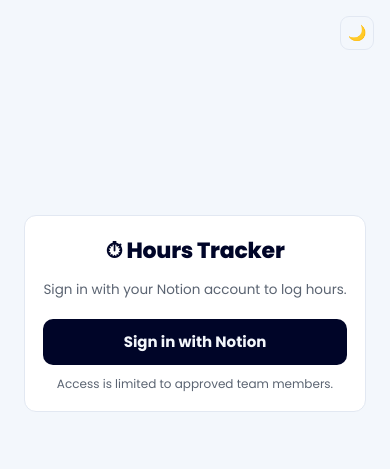
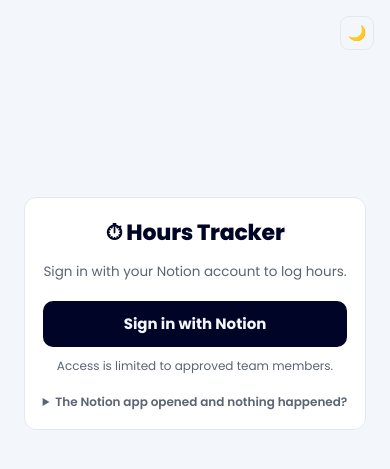
Before and after one commit to jpghelfi/hours-znlove, a FastAPI app: page /login in a window 390 px wide. Shown: the top 469 px of the page. Run offline with FastAPI, Linux system fonts and the light colour scheme; parts of the project's set-up code (start-up, migrations or seed data) failed here and were passed over.

Commit message:
Sign in on iPhone: link straight at Notion's consent page, not at a redirect (#59)
Tapping "Sign in with Notion" in Safari on iOS opened the Notion app, which
then sat there doing nothing.

The flow was a chain of redirects: our /login/start 303s to
api.notion.com/v1/oauth/authorize, which is a redirector that 302s to
app.notion.com/install-integration. The Notion iOS app claims app.notion.com as
a universal link. Notion does explicitly exclude /install-integration from that
claim — but the exclusion is only reliably honoured when iOS evaluates the URL
the user actually tapped. Reaching it through two server redirects, Safari hands
the navigation to the Notion app instead, and the app has no idea what to do
with an OAuth consent request.

So stop redirecting. The sign-in button now points directly at Notion's consent
page, making the tap a single navigation whose URL is the excluded path. Notion
is asked once where that page lives (auth.consent_url: one probe, cached an
hour, the location host-checked against notion.com/notion.so so an open redirect
there could never become one on our sign-in button), and we build the same query
Notion would have built. Nothing is hardcoded, so a move on their side is picked
up by the next probe, and every failure — unreachable, unexpected host, OAuth
not configured — falls back to the documented authorize endpoint, i.e. to
exactly the old behaviour.

The CSRF state is minted when /login renders rather than in /login/start, since
the browser now leaves for Notion without touching another route of ours first.
/login/start still works for old bookmarks and as the fallback link.

iOS caches universal-link rules for days, so a phone can keep grabbing the link
regardless of what Notion serves today. The login card folds away an escape
hatch for that: long-press for a plain tab, or copy the sign-in link.


Claude-Session: https://claude.ai/code/session_01RkTnVkjB56wEYBBUf2VoPL

Co-authored-by: Claude Opus 5 (1M context) <noreply@anthropic.com>

```diff
--- a/web/app.py
+++ b/web/app.py
@@ -165,16 +165,40 @@ def _member_project_ids(user_id: Optional[str]) -> set:
 
 @app.get("/login", response_class=HTMLResponse)
 def login_landing(request: Request):
+    """The sign-in screen. The button links **straight** at Notion's consent
+    page rather than at /login/start, so the tap is a single navigation.
+
+    That is the iOS fix: bouncing through our own 303 and then Notion's 302
+    landed the browser on app.notion.com by way of a redirect, and Safari handed
+    that to the Notion app — which opened to nothing (see auth.consent_url).
+    The CSRF state is minted here instead, since the browser now leaves for
+    Notion without touching another route of ours first.
+    """
     if current_user(request):
         return RedirectResponse(url="/", status_code=303)
-    return templates.TemplateResponse(request, "login.html", {"denied": request.query_params.get("denied"), "is_admin": False})
+    try:
+        state = secrets.token_urlsafe(24)
+        request.session["oauth_state"] = state
+        signin_url = auth.consent_url(state)
+    except Exception:
+        # OAuth isn't configured (or Notion is unreachable). Still render the
+        # page — /login/start reports the problem in its own words rather than
+        # this screen 500ing where it used to show a button.
+        logging.exception("Could not build the Notion sign-in link")
+        signin_url = "/login/start"
+    return templates.TemplateResponse(request, "login.html", {
+        "denied": request.query_params.get("denied"), "is_admin": False,
+        "signin_url": signin_url,
+    })
 
 
 @app.get("/login/start")
 def login_start(request: Request):
+    """The redirect-based way in, kept for old bookmarks and as the fallback
+    when the button above couldn't be built."""
     state = secrets.token_urlsafe(24)
     request.session["oauth_state"] = state
-    return RedirectResponse(url=auth.login_url(state), status_code=303)
+    return RedirectResponse(url=auth.consent_url(state), status_code=303)
 
 
 @app.get("/auth/callback")
--- a/web/auth.py
+++ b/web/auth.py
@@ -11,8 +11,11 @@ integration token (NOTION_TOKEN).
 from __future__ import annotations
 
 import base64
+import logging
 import os
-from urllib.parse import urlencode
+import threading
+import time
+from urllib.parse import urlencode, urlparse
 
 import httpx
 
@@ -65,15 +68,89 @@ def _cfg(key: str) -> str:
     return val
 
 
-def login_url(state: str) -> str:
-    params = {
+def _auth_params(state: str) -> dict:
+    return {
         "client_id": _cfg("NOTION_OAUTH_CLIENT_ID"),
         "response_type": "code",
         "owner": "user",
         "redirect_uri": _cfg("NOTION_OAUTH_REDIRECT_URI"),
         "state": state,
     }
-    return f"{AUTHORIZE_URL}?{urlencode(params)}"
+
+
+def login_url(state: str) -> str:
+    """The documented authorize endpoint. It answers with a 302 to Notion's
+    real consent page — see consent_url for why we'd rather not use that 302."""
+    return f"{AUTHORIZE_URL}?{urlencode(_auth_params(state))}"
+
+
+# ---- the consent page, reached without a redirect ----------------------
+#
+# api.notion.com/v1/oauth/authorize is a redirector: it 302s to Notion's actual
+# consent page, today https://app.notion.com/install-integration. That extra hop
+# is what broke sign-in on iOS. The Notion app claims app.notion.com as a
+# universal link, and although Notion explicitly *excludes* /install-integration
+# from that claim, the exclusion is only reliably honoured when iOS evaluates
+# the URL the user actually tapped. Arriving there through a server redirect,
+# Safari hands the navigation to the Notion app instead — which has no idea what
+# to do with an OAuth consent request, so it opens to nothing and the flow dies.
+#
+# So: ask Notion once where its consent page lives, cache that, and point the
+# sign-in button straight at it with the same query Notion would have built. The
+# tapped URL is then the excluded path, with no redirect for iOS to mis-handle.
+# Nothing is hardcoded — if Notion moves the page, the next probe follows it —
+# and any failure falls back to the documented endpoint, i.e. exactly today's
+# behaviour.
+
+_CONSENT_TTL = 3600.0
+_consent_cache: dict = {"at": 0.0, "base": None}
+_consent_lock = threading.Lock()
+
+# Only Notion may host Notion's consent page. Without this an open redirect on
+# api.notion.com would become one on our sign-in button.
+_NOTION_HOSTS = ("notion.com", "notion.so")
+
+
+def _probe_consent_base() -> str | None:
+    """Follow one hop of the authorize redirect and keep its scheme/host/path."""
+    try:
+        resp = httpx.get(login_url("probe"), follow_redirects=False, timeout=8)
+    except Exception:
+        logging.exception("Could not reach Notion to resolve its consent page.")
+        return None
+    loc = resp.headers.get("location") if resp.is_redirect else None
+    if not loc:
+        return None
+    parsed = urlparse(loc)
+    host = (parsed.hostname or "").lower()
+    if parsed.scheme != "https" or not any(host == h or host.endswith("." + h)
+                                           for h in _NOTION_HOSTS):
+        logging.warning("Notion's authorize endpoint redirected somewhere unexpected (%s); "
+                        "using the authorize URL directly.", loc)
+        return None
+    return f"https://{parsed.netloc}{parsed.path}"
+
+
+def consent_url(state: str) -> str:
+    """Where to send the browser to ask the person for consent.
+
+    Notion's consent page directly when we can resolve it, so the sign-in
+    button is a one-hop navigation (see the note above — this is what keeps iOS
+    Safari from handing the tap to the Notion app). The documented authorize
+    endpoint otherwise, which is what this always used to do.
+    """
+    now = time.monotonic()
+    with _consent_lock:
+        base, at = _consent_cache["base"], _consent_cache["at"]
+    if base is None or now - at >= _CONSENT_TTL:
+        base = _probe_consent_base()
+        with _consent_lock:
+            # a failed probe is cached too, so a Notion outage doesn't put an
+            # 8-second timeout in front of every render of the login page
+            _consent_cache.update(at=now, base=base or "")
+    if not base:
+        return login_url(state)
+    return f"{base}?{urlencode(_auth_params(state))}"
 
 
 def exchange_code(code: str) -> dict:
--- a/web/static/style.css
+++ b/web/static/style.css
@@ -414,6 +414,14 @@ dialog.zdlg::backdrop { background: rgba(0,5,40,.35); }
   background: var(--ink); color: var(--bg); font-weight: 700; text-decoration: none;
 }
 .login-card .small { font-size: 12px; }
+/* the iPhone escape hatch: present but folded away, since it's noise for
+   everyone whose sign-in just works */
+.login-help { margin-top: 18px; text-align: left; font-size: 12px; color: var(--muted); }
+.login-help > summary { cursor: pointer; font-weight: 600; text-align: center; }
+.login-help p { margin: 10px 0 6px; }
+.login-help ul { margin: 0; padding-left: 18px; }
+.login-help li { margin-bottom: 6px; }
+.login-help .linkbtn { font-size: 12px; }
 .deny { background: var(--err); color: var(--err-ink); border-radius: 9px; padding: 10px 12px; margin: 12px 0; font-weight: 600; font-size: 13px; }
 
 /* reports */
--- a/web/templates/login.html
+++ b/web/templates/login.html
@@ -24,8 +24,25 @@
       {% elif denied %}
         <div class="deny">Sign-in didn't complete. Please try again.</div>
       {% endif %}
-      <a class="notion-btn" href="/login/start">Sign in with Notion</a>
+      {# straight at Notion's consent page, not at our own /login/start: one
+         navigation, no redirect for iOS to hand off to the Notion app. See
+         auth.consent_url. #}
+      <a class="notion-btn" href="{{ signin_url or '/login/start' }}">Sign in with Notion</a>
       <div class="subtle small">Access is limited to approved team members.</div>
+      {# a phone whose Notion app still grabs the link — iOS caches the rules
+         that decide that, and the cache can be days stale — needs a way out
+         that doesn't involve waiting for Apple. Long-pressing gives a plain
+         browser tab; copying the link gets it into any other browser. #}
+      <details class="login-help">
+        <summary>The Notion app opened and nothing happened?</summary>
+        <p>iPhone only, and it's the Notion app grabbing the link before Safari
+           can show the page. Either works:</p>
+        <ul>
+          <li><strong>Long-press</strong> the button above, then <em>Open in New Tab</em>.</li>
+          <li>Or <button type="button" class="linkbtn" id="copylink">copy the sign-in link</button>
+              and paste it into a different browser.</li>
+        </ul>
+      </details>
     </div>
   </main>
   <script>
@@ -33,6 +50,30 @@
     function setThemeIcon(){var b=document.getElementById('themeBtn');if(b)b.textContent=effectiveTheme()==='dark'?'☀️':'🌙';}
     function toggleTheme(){var next=effectiveTheme()==='dark'?'light':'dark';document.documentElement.setAttribute('data-theme',next);try{localStorage.setItem('theme',next);}catch(e){}setThemeIcon();}
     setThemeIcon();
+
+    (function () {
+      var btn = document.getElementById('copylink');
+      var link = document.querySelector('.notion-btn');
+      if (!btn || !link) return;
+      btn.addEventListener('click', function () {
+        var url = link.href;
+        var done = function (ok) { btn.textContent = ok ? 'copied — now paste it in another browser' : 'copy failed'; };
+        // navigator.clipboard needs a secure context; the textarea fallback is
+        // what works in an in-app browser that doesn't grant it
+        if (navigator.clipboard && window.isSecureContext) {
+          navigator.clipboard.writeText(url).then(function () { done(true); }, function () { done(false); });
+          return;
+        }
+        var ta = document.createElement('textarea');
+        ta.value = url; ta.setAttribute('readonly', '');
+        ta.style.position = 'fixed'; ta.style.opacity = '0';
+        document.body.appendChild(ta); ta.select();
+        var ok = false;
+        try { ok = document.execCommand('copy'); } catch (e) { ok = false; }
+        document.body.removeChild(ta);
+        done(ok);
+      });
+    })();
   </script>
 </body>
 </html>
```
Also changed, not shown: CLAUDE.md (+1 -1 lines), README.md.
